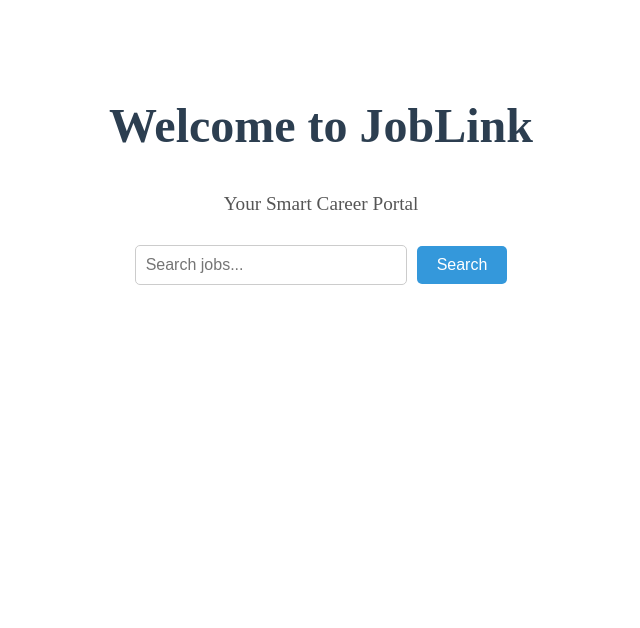
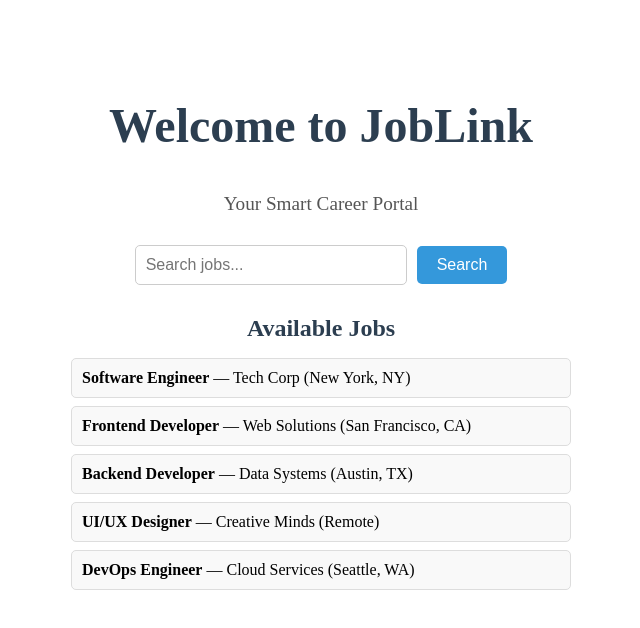
Before and after one commit to KKShaminda/Joblink, an Angular app in the folder joblink-frontend/: page / in a window 1280 px wide. Shown: the top 628 px of the page, without its empty margins (319-959 px from the left). Built offline with nearby package versions, Linux system fonts and the light colour scheme.

Commit message:
Adding job search functionality with data binding

```diff
--- a/joblink-frontend/src/app/pages/landing/landing.html
+++ b/joblink-frontend/src/app/pages/landing/landing.html
@@ -5,7 +5,18 @@
   </header>
 
   <div class="job-search">
-    <input type="text" placeholder="Search jobs..." />
-    <button>Search</button>
+    <input type="text" placeholder="Search jobs..." [(ngModel)]="searchTerm" />
+    <button (click)="searchJobs()">Search</button>
   </div>
+
+  <div class="job-results" *ngIf="filteredJobs.length > 0">
+    <h2>Available Jobs</h2>
+    <ul>
+      <li *ngFor="let job of filteredJobs">
+        <strong>{{ job.title }}</strong> — {{ job.company }} ({{ job.location }})
+      </li>
+    </ul>
+  </div>
+
+  <p *ngIf="filteredJobs.length === 0">No jobs found.</p>
 </section>
--- a/joblink-frontend/src/app/pages/landing/landing.scss
+++ b/joblink-frontend/src/app/pages/landing/landing.scss
@@ -41,3 +41,30 @@
     }
   }
 }
+
+.job-results {
+  margin-top: 30px;
+  text-align: left;
+  max-width: 500px;
+  margin-left: auto;
+  margin-right: auto;
+
+  h2 {
+    text-align: center;
+    margin-bottom: 15px;
+    color: #2c3e50;
+  }
+
+  ul {
+    list-style: none;
+    padding: 0;
+
+    li {
+      padding: 10px;
+      border: 1px solid #ddd;
+      margin-bottom: 8px;
+      border-radius: 5px;
+      background-color: #f9f9f9;
+    }
+  }
+}
--- a/joblink-frontend/src/app/pages/landing/landing.ts
+++ b/joblink-frontend/src/app/pages/landing/landing.ts
@@ -1,11 +1,29 @@
 import { Component } from '@angular/core';
+import { FormsModule } from '@angular/forms';
+import { CommonModule } from '@angular/common';
 
 @Component({
   selector: 'app-landing',
-  imports: [],
+  imports: [ FormsModule, CommonModule ],
   templateUrl: './landing.html',
   styleUrl: './landing.scss'
 })
 export class Landing {
+  searchTerm : string = '';
+  jobs = [
+    { title: 'Software Engineer', company: 'Tech Corp', location: 'New York, NY', type: 'Full-time' },
+    { title: 'Frontend Developer', company: 'Web Solutions', location: 'San Francisco, CA', type: 'Part-time' },
+    { title: 'Backend Developer', company: 'Data Systems', location: 'Austin, TX', type: 'Contract' },
+    { title: 'UI/UX Designer', company: 'Creative Minds', location: 'Remote', type: 'Full-time' },
+    { title: 'DevOps Engineer', company: 'Cloud Services', location: 'Seattle, WA', type: 'Full-time' }
+  ];
+  filteredJobs = [...this.jobs];
 
+  searchJobs() {
+    this.filteredJobs = this.jobs.filter(job =>
+      job.title.toLowerCase().includes(this.searchTerm.toLowerCase()) ||
+      job.company.toLowerCase().includes(this.searchTerm.toLowerCase()) ||
+      job.location.toLowerCase().includes(this.searchTerm.toLowerCase())
+    );
+  }
 }
```
